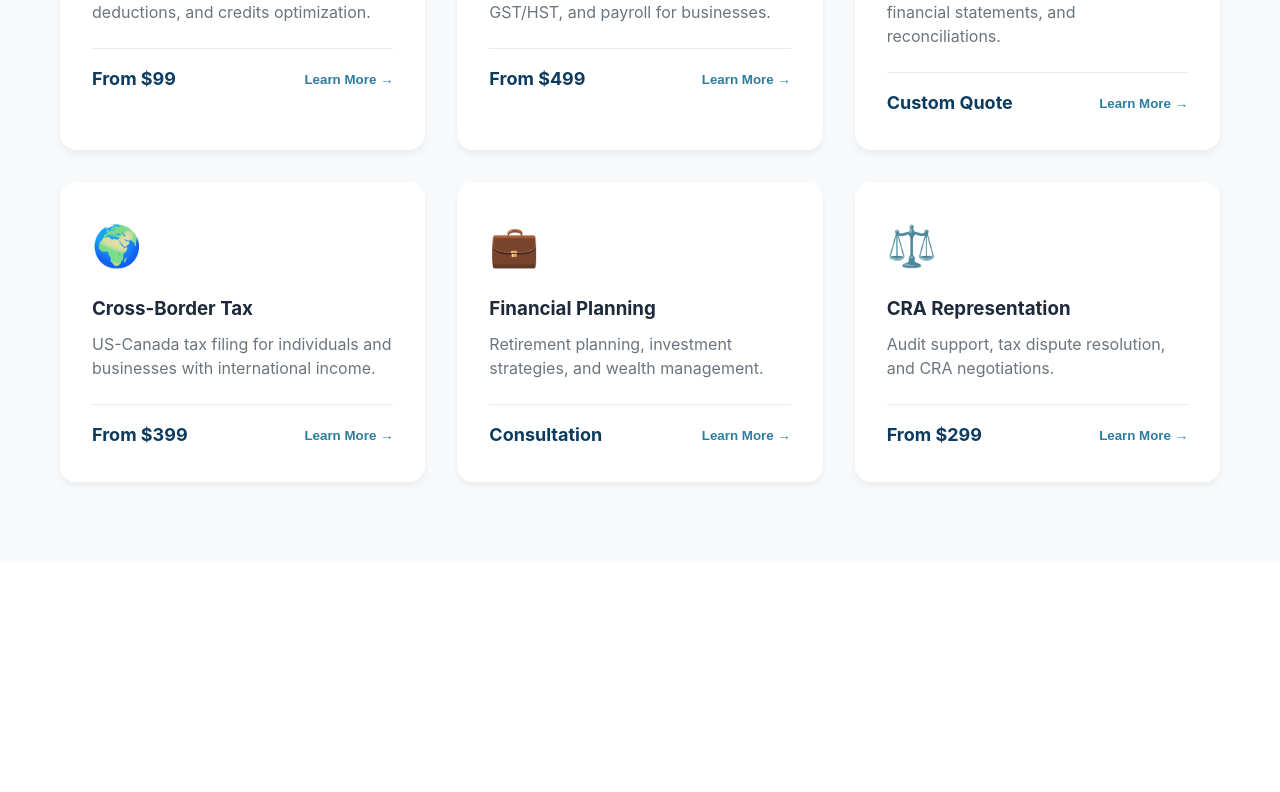
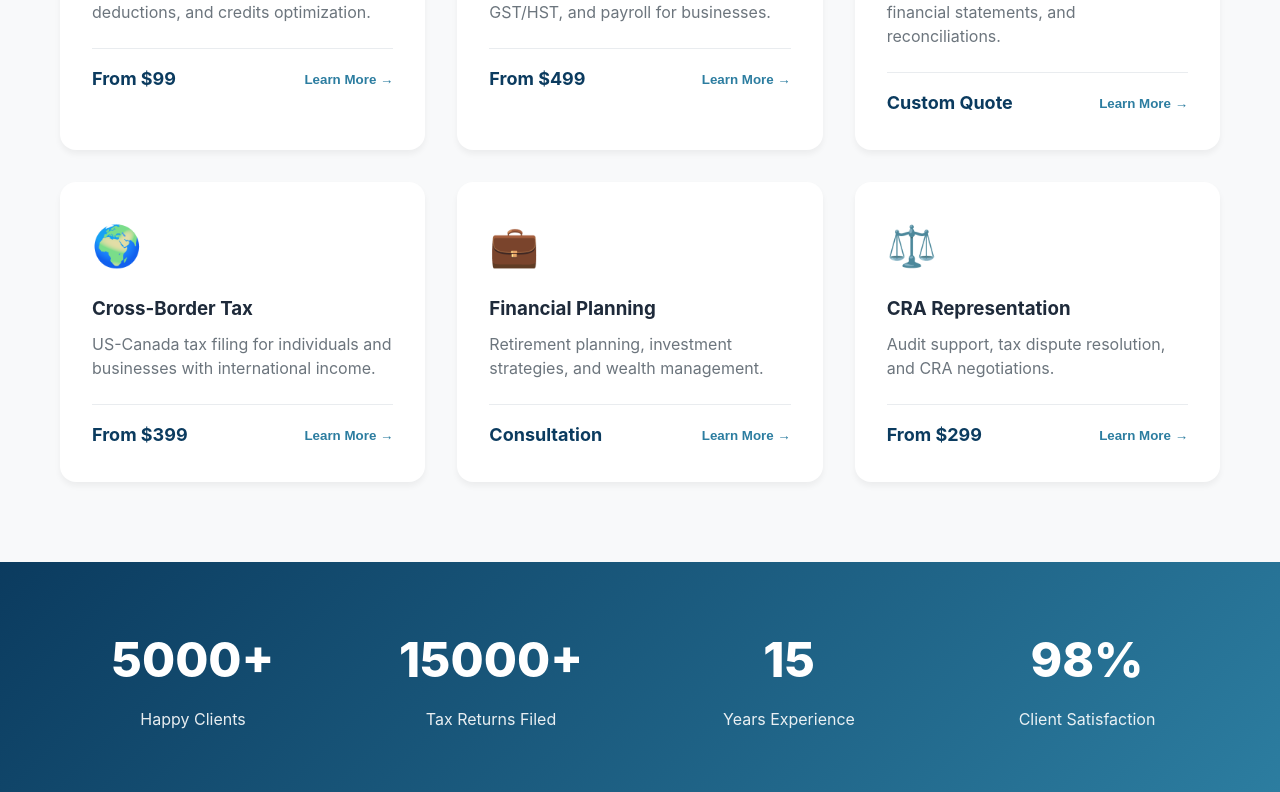
Before and after one commit to KingArtist18/prime-tax-solutions, a React (Vite) app: page / in a window 1280 px wide. Shown: the part 1823-2615 px from the top of the page. Before the commit the page ends 2385 px from the top, so only its background shows below. Built offline with nearby package versions, Linux system fonts and the light colour scheme; the HTML template or start-up script is replaced by a standard one.

Commit message:
Add Statistics section with animated counters for clients, returns, years, and satisfaction

```diff
--- a/src/App.jsx
+++ b/src/App.jsx
@@ -2,6 +2,7 @@ import Navbar from './components/Navbar'
 import Hero from './components/Hero'
 import About from './components/About'
 import Services from './components/Services'
+import Statistics from './components/Statistics'
 
 function App() {
   return (
@@ -11,6 +12,7 @@ function App() {
         <Hero />
         <About />
         <Services />
+        <Statistics />
       </main>
     </div>
   )
--- /dev/null
+++ b/src/components/Statistics.jsx
@@ -0,0 +1,72 @@
+import { useState, useEffect } from 'react'
+
+const Statistics = () => {
+  const [counts, setCounts] = useState({
+    clients: 0,
+    returns: 0,
+    years: 0,
+    satisfaction: 0
+  })
+
+  useEffect(() => {
+    const targets = {
+      clients: 5000,
+      returns: 15000,
+      years: 15,
+      satisfaction: 98
+    }
+
+    const duration = 2000
+    const stepTime = 20
+    const steps = duration / stepTime
+
+    let currentStep = 0
+    const incrementors = {}
+
+    for (let key in targets) {
+      incrementors[key] = targets[key] / steps
+    }
+
+    const timer = setInterval(() => {
+      currentStep++
+      setCounts({
+        clients: Math.min(Math.floor(incrementors.clients * currentStep), targets.clients),
+        returns: Math.min(Math.floor(incrementors.returns * currentStep), targets.returns),
+        years: Math.min(Math.floor(incrementors.years * currentStep), targets.years),
+        satisfaction: Math.min(Math.floor(incrementors.satisfaction * currentStep), targets.satisfaction)
+      })
+
+      if (currentStep >= steps) {
+        clearInterval(timer)
+      }
+    }, stepTime)
+
+    return () => clearInterval(timer)
+  }, [])  // Empty dependency array - this runs once when component mounts
+
+  const stats = [
+    { number: counts.clients, suffix: "+", label: "Happy Clients" },
+    { number: counts.returns, suffix: "+", label: "Tax Returns Filed" },
+    { number: counts.years, suffix: "", label: "Years Experience" },
+    { number: counts.satisfaction, suffix: "%", label: "Client Satisfaction" }
+  ]
+
+  return (
+    <section className="statistics">
+      <div className="container">
+        <div className="stats-container">
+          {stats.map((stat, index) => (
+            <div key={index} className="stat-item">
+              <div className="stat-number-large">
+                {stat.number}{stat.suffix}
+              </div>
+              <p>{stat.label}</p>
+            </div>
+          ))}
+        </div>
+      </div>
+    </section>
+  )
+}
+
+export default Statistics
--- a/src/index.css
+++ b/src/index.css
@@ -492,3 +492,41 @@ h1, h2, h3, h4 {
     grid-template-columns: 1fr;
   }
 }
+
+/* Statistics Section Styles */
+.statistics {
+  background: linear-gradient(135deg, var(--primary) 0%, var(--secondary) 100%);
+  color: var(--white);
+  padding: 60px 0;
+}
+
+.stats-container {
+  display: grid;
+  grid-template-columns: repeat(4, 1fr);
+  gap: 2rem;
+  text-align: center;
+}
+
+.stat-number-large {
+  font-size: 3rem;
+  font-weight: 800;
+  margin-bottom: 0.5rem;
+}
+
+.stat-item p {
+  font-size: 1rem;
+  opacity: 0.9;
+}
+
+@media (max-width: 768px) {
+  .stats-container {
+    grid-template-columns: repeat(2, 1fr);
+    gap: 2rem;
+  }
+}
+
+@media (max-width: 480px) {
+  .stats-container {
+    grid-template-columns: 1fr;
+  }
+}
```
